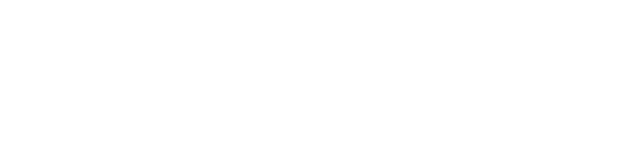
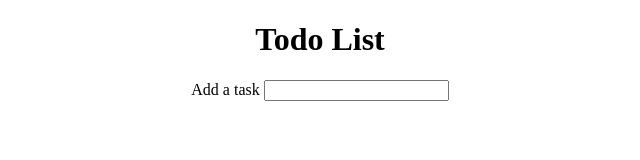
Before and after one commit to zachrosen/coders, a website: page client/todo/todo.html in a window 1280 px wide. Shown: the whole page, without its empty margins (320-960 px from the left). Drawn offline with Linux system fonts and the light colour scheme.

Commit message:
working on html

```diff
--- a/bower.json
+++ b/bower.json
@@ -6,7 +6,7 @@
     "stevenfogel <stevenfogel@berkeley.edu>"
   ],
   "license": "ISC",
-  "homepage": "",
+  "homepage": "https://github.com/zachrosen/coders",
   "ignore": [
     "**/.*",
     "node_modules",
--- a/client/todo/todo.controller.ts
+++ b/client/todo/todo.controller.ts
@@ -1,6 +1,6 @@
 namespace app {
 
-  import class TodoController{
+  export class TodoController{
 
     constructor(){
 
--- a/client/todo/todo.css
+++ b/client/todo/todo.css
@@ -0,0 +1,3 @@
+.hcenter {
+  text-align: center;
+}
--- a/client/todo/todo.html
+++ b/client/todo/todo.html
@@ -5,6 +5,12 @@
     <title>Todo App</title>
     <link rel="stylesheet" href="/client/todo/todo.css">
   </head>
+  <h1 class="hcenter">Todo List</h1>
+  <div class="hcenter">
+    <label>Add a task</label>
+    <input type="" name="name" value="">
+  </div>
+
   <body>
   </body>
 </html>
--- a/typings.json
+++ b/typings.json
@@ -7,6 +7,7 @@
     "angular-ui-router": "registry:dt/angular-ui-router#1.1.5+20160521151413",
     "express": "registry:dt/express#4.0.0+20160317120654",
     "express-serve-static-core": "registry:dt/express-serve-static-core#0.0.0+20160602151406",
+    "express-unless": "registry:dt/express-unless#0.0.0+20160317120654",
     "jquery": "registry:dt/jquery#1.10.0+20160620094458",
     "mime": "registry:dt/mime#0.0.0+20160316155526",
     "mongoose": "registry:dt/mongoose#3.8.5+20160614090725",
```
Also changed, not shown: package.json (+10 -2 lines).
